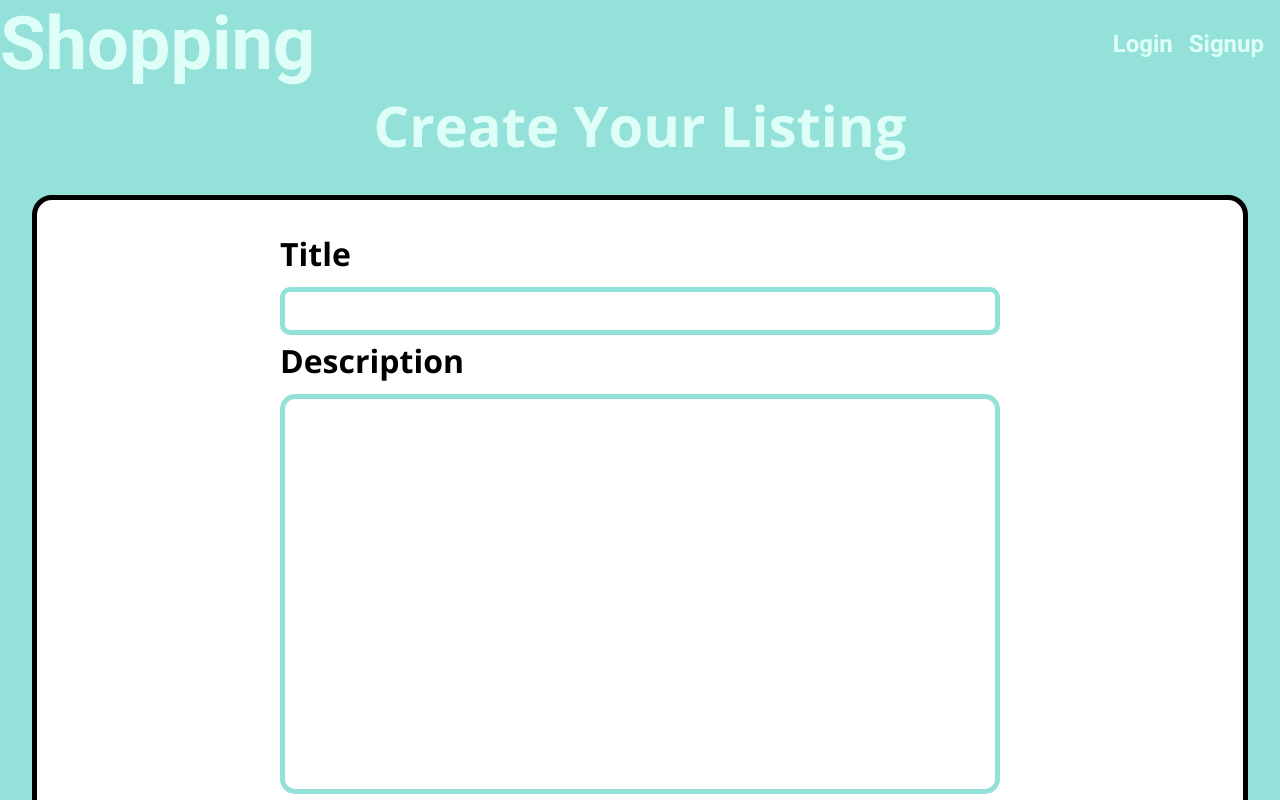
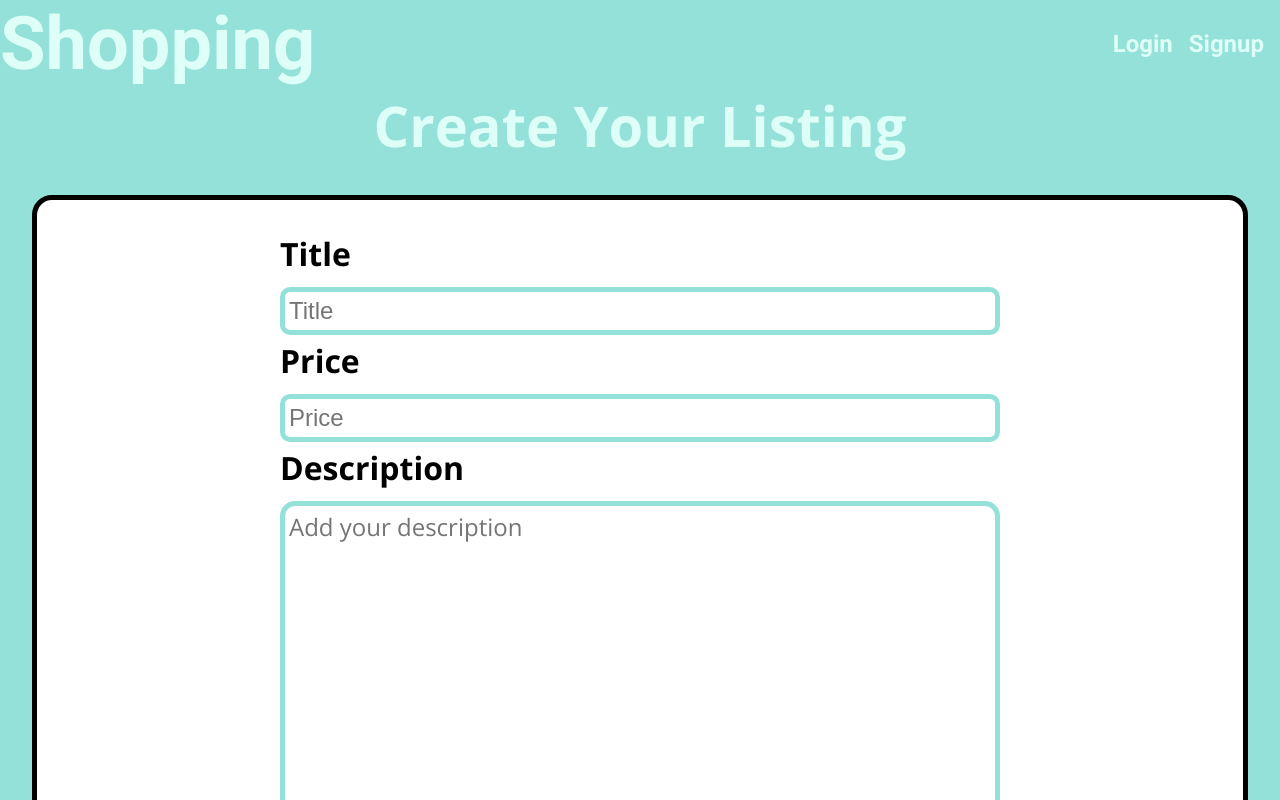
Before and after one commit to dcho10/group-one-project, a React (Vite) app in the folder client/: page /sell in a window 1280 px wide. Shown: the top 800 px of the page. Built offline with nearby package versions, Linux system fonts and the light colour scheme.

Commit message:
Added price input

```diff
--- a/client/src/components/BuyingCard.css
+++ b/client/src/components/BuyingCard.css
@@ -12,8 +12,11 @@
 }
 
 .info {
+    margin: 1rem 0;
     padding: 1rem;
     background-color: var(--white);
+    border: solid var(--secondary);
+    border-radius: 10px;
 }
 
 .info h2 {
@@ -27,7 +30,13 @@
     padding: 0.2rem;
 }
 
-.listing-title {
+.listing-info {
+    background-color: var(--white);
+    display: flex;
+    justify-content: space-between;
+}
+
+.listing-title, .listing-price {
     text-align: center;
     background-color: var(--white);
     margin: 1rem 0 1rem 0;
--- a/client/src/components/BuyingCard.jsx
+++ b/client/src/components/BuyingCard.jsx
@@ -22,7 +22,10 @@ export default function BuyingCard () {
         <section className="buying-container">
             {/* Image goes here */}
             {/* <img> </img> */}
-            <h2 className="listing-title"> Listing Title goes here</h2>
+            <section className="listing-info">
+                <h2 className="listing-title"> Listing Title goes here</h2>
+                <h2 className="listing-price"> Price goes here </h2>
+            </section>
             <section className="selection-buttons">
                 <section className="response-buttons">
                     {/* Like and pass button should share same functionality of moving to the next item once clicked */}
@@ -39,7 +42,7 @@ export default function BuyingCard () {
                 <section className="info">
                     <p> Description:  description goes here </p>
                     <Link to="/profiles2">
-                        <p> Created by: username goes here</p>
+                        <p> Created by: seller name goes here</p>
                     </Link>
                     <p> Date: date goes here </p>
                 </section>
--- a/client/src/components/ListingForm.css
+++ b/client/src/components/ListingForm.css
@@ -9,17 +9,14 @@
     padding: 2rem;
 }
 
-.listing-header input {
-    background-color: var(--secondary);
-}
 
-.listing-header, .listing-description {
+.listing-header, .listing-description, .add-price {
     display: grid;
     gap: 0.5rem;
     background-color: var(--white);
 }
 
-.listing-header input {
+.listing-header input, .add-price input {
     height: 3rem;
     width: 45rem;
     border: solid 5px var(--secondary);
@@ -38,14 +35,15 @@
     margin: 0.25rem 0;
     background-color: var(--white);
     font-family: "Open Sans", sans-serif;
+    padding: 0.25rem;
     font-size: 24px;
 }
 
-.listing-description textarea:focus, .listing-header input:focus {
+.listing-description textarea:focus, .listing-header input:focus, .add-price input:focus {
     outline: none !important;
 }
 
-.listing-header h2, .listing-description h2 {
+.listing-header h2, .listing-description h2, .add-price h2 {
     font-size: 32px;
     background-color: var(--white);
 }
--- a/client/src/components/ListingForm.jsx
+++ b/client/src/components/ListingForm.jsx
@@ -23,8 +23,6 @@ export default function ListingForm() {
         console.log(formState);
     }
 
-
-
     return (
         <>
         <section>
@@ -32,12 +30,17 @@ export default function ListingForm() {
             <form className="listing-form">
                 <section className="listing-header">
                     <h2> Title </h2>
-                    <input type="text" className="title-input"/>
+                    <input type="text" className="title-input" placeholder="Title"/>
+                </section>
+
+                <section className="add-price">
+                    <h2> Price </h2>
+                    <input type="text" className="title-input" placeholder="Price"/>
                 </section>
 
                 <section className="listing-description">
                     <h2> Description </h2>
-                    <textarea className="description-text"></textarea>
+                    <textarea className="description-text" placeholder="Add your description"></textarea>
                 </section>
 
                 {/* Figure out state to redirect to home after submit */}
--- a/client/src/components/Message.css
+++ b/client/src/components/Message.css
@@ -39,6 +39,7 @@
 }
 
 .message-input input {
+    padding: 0.25rem;
     height: 3rem;
     width: 45rem;
     border-radius: 15px;
@@ -49,6 +50,7 @@
 }
 
 .message-input textarea {
+    padding: 0.25rem;
     resize: none;
     height: 15rem;
     width: 45rem;
--- a/client/src/pages/Buy.jsx
+++ b/client/src/pages/Buy.jsx
@@ -1,5 +1,4 @@
 import BuyingCard from "../components/BuyingCard";
-import Message from "../components/Message";
 
 export default function Buy() {
     return (
--- a/client/src/pages/Signup.css
+++ b/client/src/pages/Signup.css
@@ -34,7 +34,7 @@
 input {
     height: 2rem;
     width: 2rem;
-
+    padding: 0.25rem;
 }
 
 label {
```
